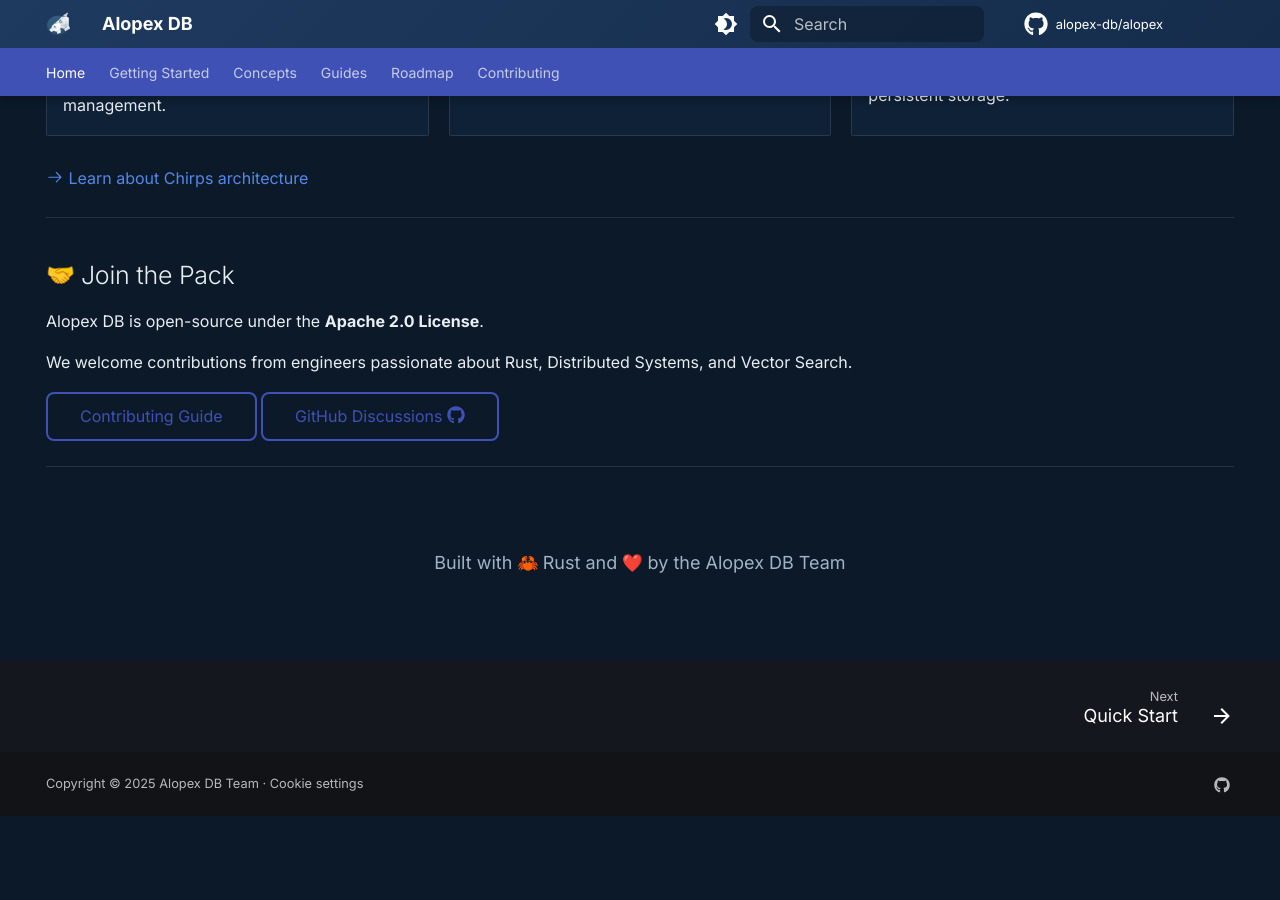
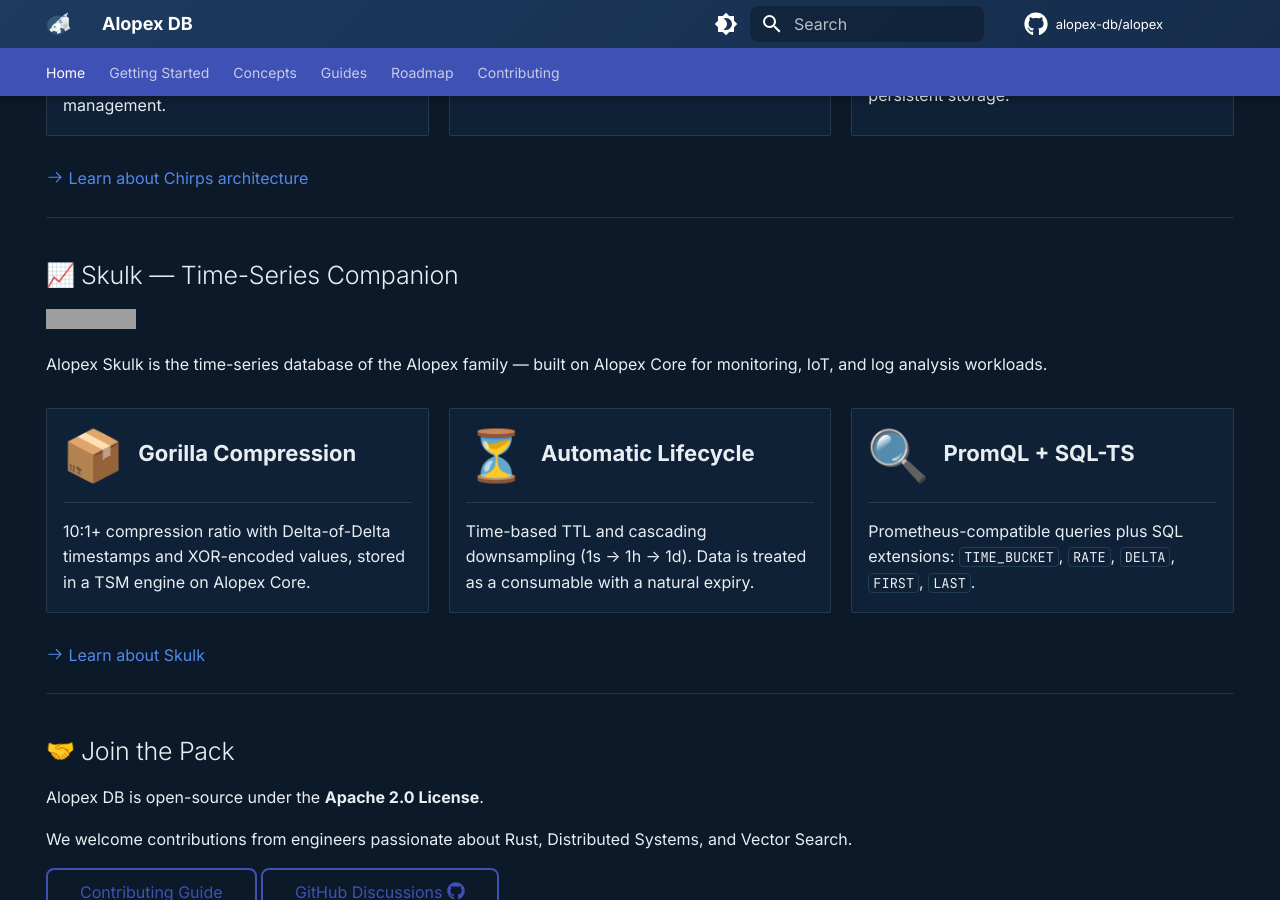
Before and after one commit to alopex-db/alopex-db.github.io, an MkDocs documentation site: the page built from docs/index.md, in a window 1280 px wide and 900 px high, scrolled down 5297 px. Built offline with MkDocs 1.6.1 and Material for MkDocs 9.7.7, drawn with Linux system fonts in a browser that asks for light colours; emoji names are drawn with the system emoji font; comment, search, counter and statistics services are not loaded; before the commit the page ends 6113 px from its top, so only the background shows below that; grey boxes are pictures that could not be loaded.

Commit message:
Document Alopex Skulk across the site
Alopex Skulk (time-series DB on Alopex Core, crates.io v0.2.0) was not
mentioned anywhere on the site. Add:
- concepts/skulk.md: features, architecture, comparison with Alopex DB
- Home: Skulk section with feature cards
- Overview: component table row
- Roadmap: published crates row, Skulk roadmap section, changelog
  entries for v0.1.0/v0.2.0 (Dec 2025)
- Nav entry under Concepts

Co-Authored-By: Claude Fable 5 <noreply@anthropic.com>

```diff
--- a/docs/index.md
+++ b/docs/index.md
@@ -330,6 +330,38 @@ Alopex Chirps is the control plane for distributed Alopex DB clusters.
 
 ---
 
+## :chart_with_upwards_trend: Skulk — Time-Series Companion
+
+[![crates.io](https://img.shields.io/crates/v/alopex-skulk.svg)](https://crates.io/crates/alopex-skulk)
+
+Alopex Skulk is the time-series database of the Alopex family — built on Alopex Core for monitoring, IoT, and log analysis workloads.
+
+<div class="grid cards" markdown>
+
+-   :package:{ .lg .middle } **Gorilla Compression**
+
+    ---
+
+    10:1+ compression ratio with Delta-of-Delta timestamps and XOR-encoded values, stored in a TSM engine on Alopex Core.
+
+-   :hourglass_flowing_sand:{ .lg .middle } **Automatic Lifecycle**
+
+    ---
+
+    Time-based TTL and cascading downsampling (1s → 1h → 1d). Data is treated as a consumable with a natural expiry.
+
+-   :mag:{ .lg .middle } **PromQL + SQL-TS**
+
+    ---
+
+    Prometheus-compatible queries plus SQL extensions: `TIME_BUCKET`, `RATE`, `DELTA`, `FIRST`, `LAST`.
+
+</div>
+
+[:octicons-arrow-right-24: Learn about Skulk](concepts/skulk.md)
+
+---
+
 ## :handshake: Join the Pack
 
 Alopex DB is open-source under the **Apache 2.0 License**.
--- a/mkdocs.yml
+++ b/mkdocs.yml
@@ -129,6 +129,7 @@ nav:
     - Overview: concepts/overview.md
     - Any Scale: concepts/modes.md
     - Chirps: concepts/chirps.md
+    - Skulk (Time-Series): concepts/skulk.md
     - Vector Search: concepts/vector-search.md
     - Architecture: concepts/architecture.md
   - Guides:
```
Also changed, not shown: docs/concepts/overview.md (+1 -0 lines), docs/concepts/skulk.md (added, +91 -0 lines), docs/roadmap.md (+16 -0 lines).
